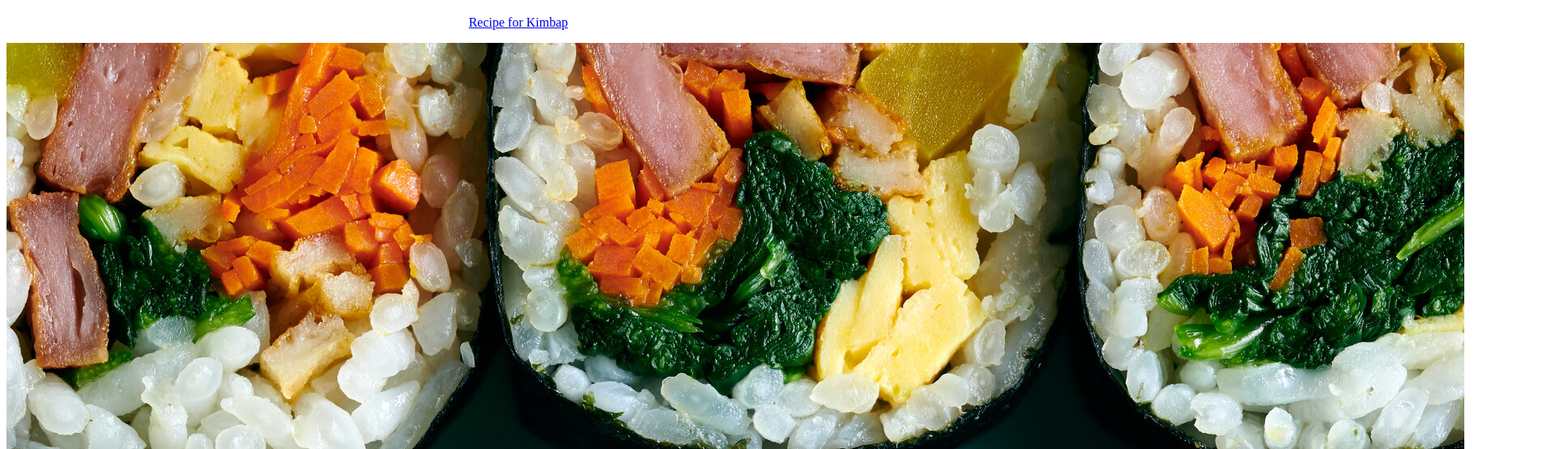
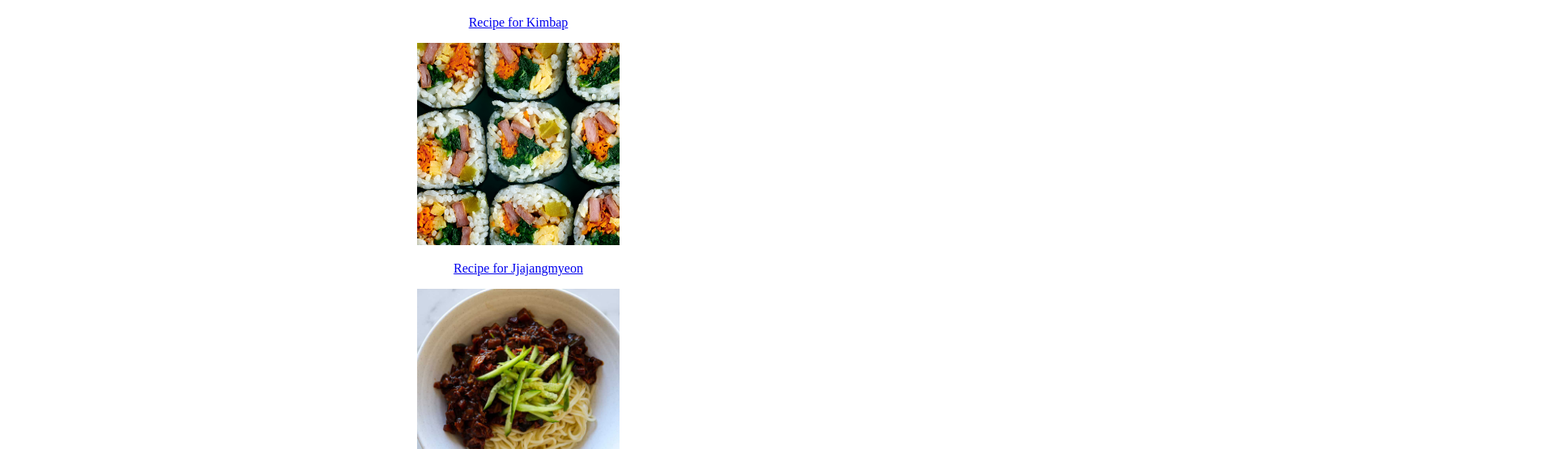
Before and after one commit to yohany99/odin-recipes, a plain HTML site: page index.html in a window 1280 px wide. Shown: the part 61-616 px from the top of the page at 81% size, 1920 px wide, since content can reach past the window. Drawn offline with Linux system fonts and the light colour scheme.

Commit message:
Adjust image size

```diff
--- a/styles.css
+++ b/styles.css
@@ -4,5 +4,5 @@ body {
 
 img {
     height: auto;
-    width: 250;
+    width: 250px;
 }
```
